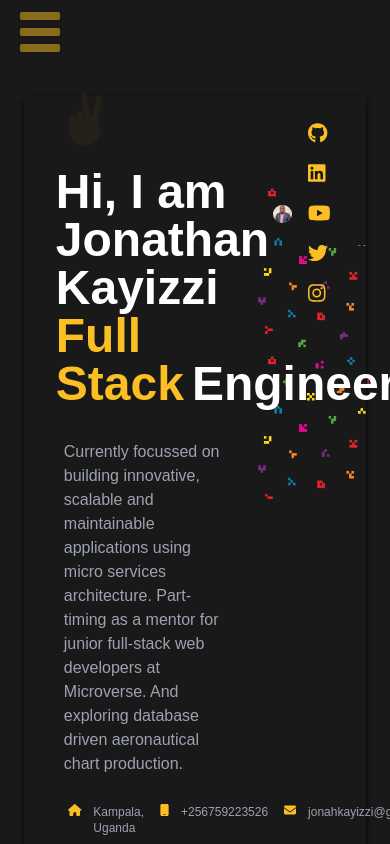
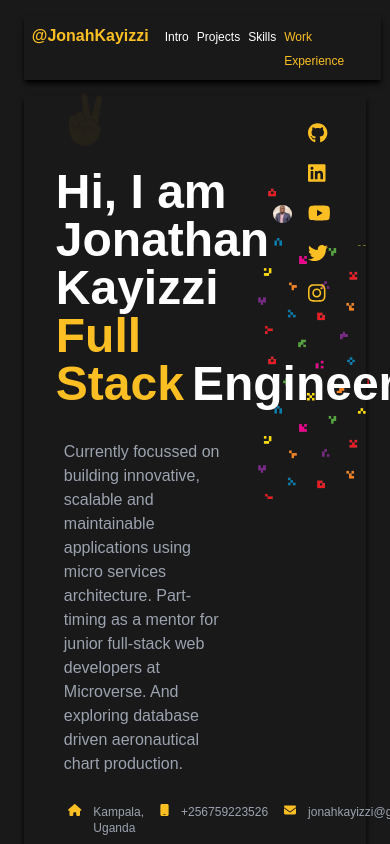
Before and after one commit to JonahKayizzi/my-portfolio, a React (Create React App) app: page /employment in a window 390 px wide. Shown: the top 844 px of the page. Built offline with nearby package versions, Linux system fonts and the light colour scheme.

Commit message:
Add menu responsiveness

```diff
--- a/src/pages/RightBar.js
+++ b/src/pages/RightBar.js
@@ -1,4 +1,4 @@
-import React, { useState } from 'react';
+import React from 'react';
 import { NavLink } from 'react-router-dom';
 import { FontAwesomeIcon } from '@fortawesome/react-fontawesome';
 import {
@@ -6,7 +6,6 @@ import {
   faHouse,
   faBriefcase,
 } from '@fortawesome/free-solid-svg-icons';
-import { slide as Menu } from 'react-burger-menu';
 
 const links = [
   {
@@ -35,92 +34,32 @@ const links = [
   },
 ];
 
-const RightBar = () => {
-  const [menuOpenState, setMenuOpenState] = useState(false);
-
-  const burgerstyles = {
-    bmBurgerButton: {
-      top: '12px',
-      left: '20px',
-      width: '40px',
-      height: '40px',
-      position: 'absolute',
-      padding: '1rem',
-    },
-    bmCrossButton: {
-      top: '5px',
-      position: 'absolute',
-      height: '48px',
-      width: '48px',
-      right: '12px',
-    },
-    bmCross: {
-      display: 'inline-block',
-      height: '45px',
-      width: '5px',
-      top: '-2px',
-      right: '7px',
-    },
-  };
-
-  const handleStateChange = (state) => {
-    setMenuOpenState(state.isOpen);
-  };
-
-  const closeMenu = () => {
-    setMenuOpenState(false);
-  };
-
-  return (
+const RightBar = () => (
   <nav>
-      <div className="w-11/12 justify-between gap-4 px-8 z-10 shadow-md shadow-black py-4 fixed bg-[rgb(25,25,25)] lg:flex hidden">
+    <div className="w-11/12 justify-between gap-2 lg:px-8 p-2 z-10 shadow-md shadow-black lg:py-4 fixed bg-[rgb(25,25,25)] flex">
       <div>
         <NavLink
-            className="text-amber-400 text-xl font-black mr-4"
+          className="text-amber-400 lg:text-xl text-md font-black lg:mr-4 mr-2"
           to="/"
           activeclassname="active"
-            onClick={() => closeMenu()}
         >
           <span>@JonahKayizzi</span>
         </NavLink>
       </div>
-        <div className="flex justify-between gap-8">
+      <div className="flex justify-between lg:gap-8 gap-2">
         {links.map((link) => (
           <NavLink
-              className="transform hover:scale-105 transition duration-300 ease-in-out text-white text-xl font-light"
+            className="transform hover:scale-105 transition duration-300 ease-in-out text-white font-light"
             to={link.path}
             activeclassname="active"
             key={link.id}
-              onClick={() => closeMenu()}
           >
             <span className="text-xs">{link.name}</span>
           </NavLink>
         ))}
       </div>
     </div>
-      <div className="w-screen lg:hidden contents">
-        <Menu
-          isOpen={menuOpenState}
-          onStateChange={(state) => handleStateChange(state)}
-          styles={burgerstyles}
-          width="100%"
-        >
-          {links.map((link) => (
-            <NavLink
-              className="transform hover:scale-105 transition duration-300 ease-in-out flex flex-col text-amber-400 items-center justify-end gap-2 py-6 px-2 text-xl font-light my-2 bg-cyan-900 rounded-md shadow-md shadow-black border-y border-amber-400"
-              to={link.path}
-              activeclassname="active"
-              key={link.id}
-              onClick={() => closeMenu()}
-            >
-              {link.icon}
-              <span className="lg:text-xs text-md m-4">{link.name}</span>
-            </NavLink>
-          ))}
-        </Menu>
-      </div>
   </nav>
 );
-};
 
 export default RightBar;
```
Lines whose indentation alone changed are shown as unchanged.
